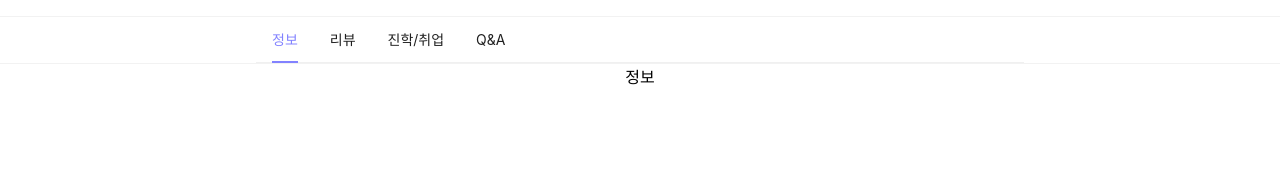
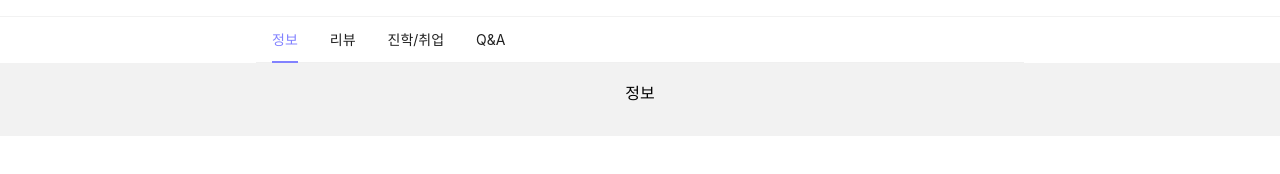
Before and after one commit to jeonjuseong11/gitlab_Mirroring, a React (Create React App) app in the folder highway/: page /schooldetail/1/info in a window 1280 px wide. Shown: the part 370-544 px from the top of the page. Built offline with nearby package versions, Linux system fonts and the light colour scheme.

Commit message:
Feat : SchoolDetail
공통된 wrapper 지정

```diff
--- a/highway/src/components/SchoolDetail/SchoolDetailInfo.js
+++ b/highway/src/components/SchoolDetail/SchoolDetailInfo.js
@@ -1,7 +1,8 @@
 import React from "react";
+import { SubPageWrapper } from "./SchoolDetailStyle";
 
 const SchoolDetailInfo = () => {
-  return <div>정보</div>;
+  return <SubPageWrapper>정보</SubPageWrapper>;
 };
 
 export default SchoolDetailInfo;
--- a/highway/src/components/SchoolDetail/SchoolDetailJob.js
+++ b/highway/src/components/SchoolDetail/SchoolDetailJob.js
@@ -1,7 +1,8 @@
 import React from "react";
+import { SubPageWrapper } from "./SchoolDetailStyle";
 
 const SchoolDetailJob = () => {
-  return <div>취업</div>;
+  return <SubPageWrapper>취업</SubPageWrapper>;
 };
 
 export default SchoolDetailJob;
--- a/highway/src/components/SchoolDetail/SchoolDetailQuestion.js
+++ b/highway/src/components/SchoolDetail/SchoolDetailQuestion.js
@@ -1,7 +1,8 @@
 import React from "react";
+import { SubPageWrapper } from "./SchoolDetailStyle";
 
 const SchoolDetailQuestion = () => {
-  return <div>Q&A</div>;
+  return <SubPageWrapper>Q&A</SubPageWrapper>;
 };
 
 export default SchoolDetailQuestion;
--- a/highway/src/components/SchoolDetail/SchoolDetailReview.js
+++ b/highway/src/components/SchoolDetail/SchoolDetailReview.js
@@ -3,13 +3,13 @@ import { Col, Row } from "antd";
 import {
   OneLineReviewWrapper,
   ReviewDetailWrapper,
-  ReviewWrapper,
+  SubPageWrapper,
   StarRateWrapper,
 } from "./SchoolDetailStyle";
 
 const SchoolDetailReview = () => {
   return (
-    <ReviewWrapper>
+    <SubPageWrapper>
       <Row gutter={[16, 16]} style={{ justifyContent: "center" }}>
         <Col span={8}>
           <StarRateWrapper>학교 별점</StarRateWrapper>
@@ -19,7 +19,7 @@ const SchoolDetailReview = () => {
           <OneLineReviewWrapper>한줄평</OneLineReviewWrapper>
         </Col>
       </Row>
-    </ReviewWrapper>
+    </SubPageWrapper>
   );
 };
 
--- a/highway/src/components/SchoolDetail/SchoolDetailStyle.js
+++ b/highway/src/components/SchoolDetail/SchoolDetailStyle.js
@@ -1,6 +1,6 @@
 import styled from "styled-components";
 
-export const ReviewWrapper = styled.div`
+export const SubPageWrapper = styled.div`
   background-color: #f2f2f2;
   padding-top: 1rem;
   padding-bottom: 2rem;
```
